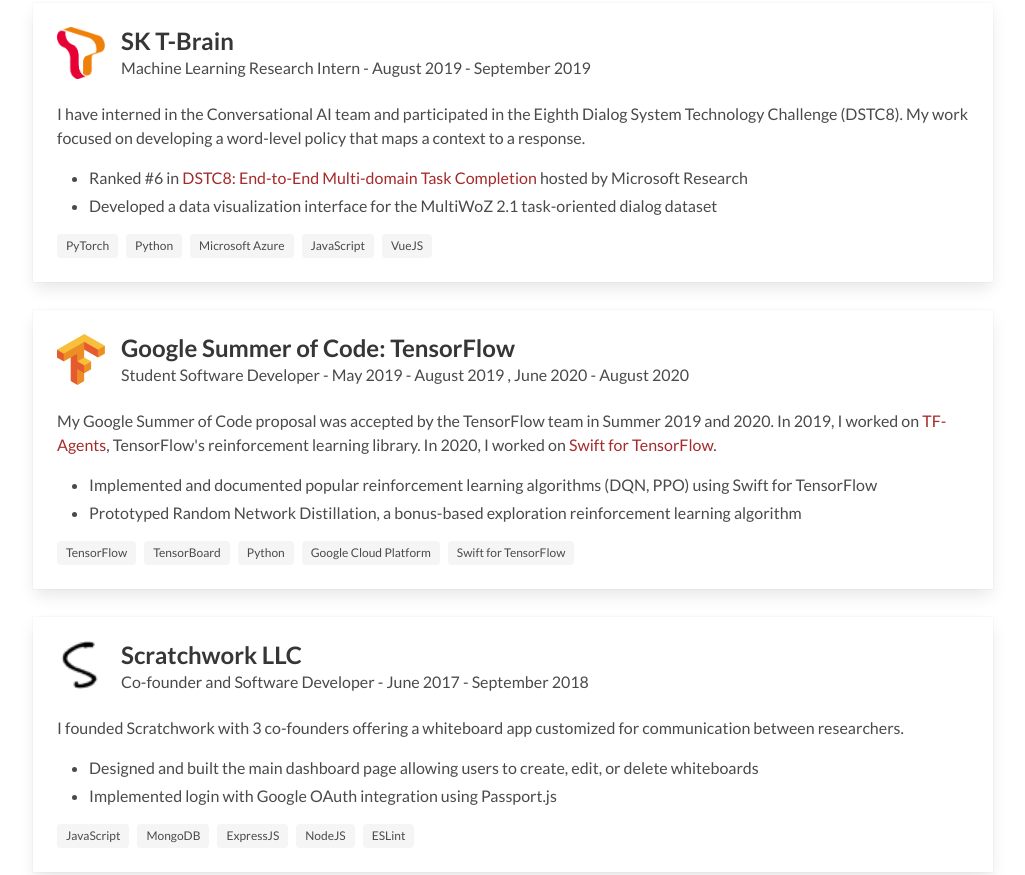
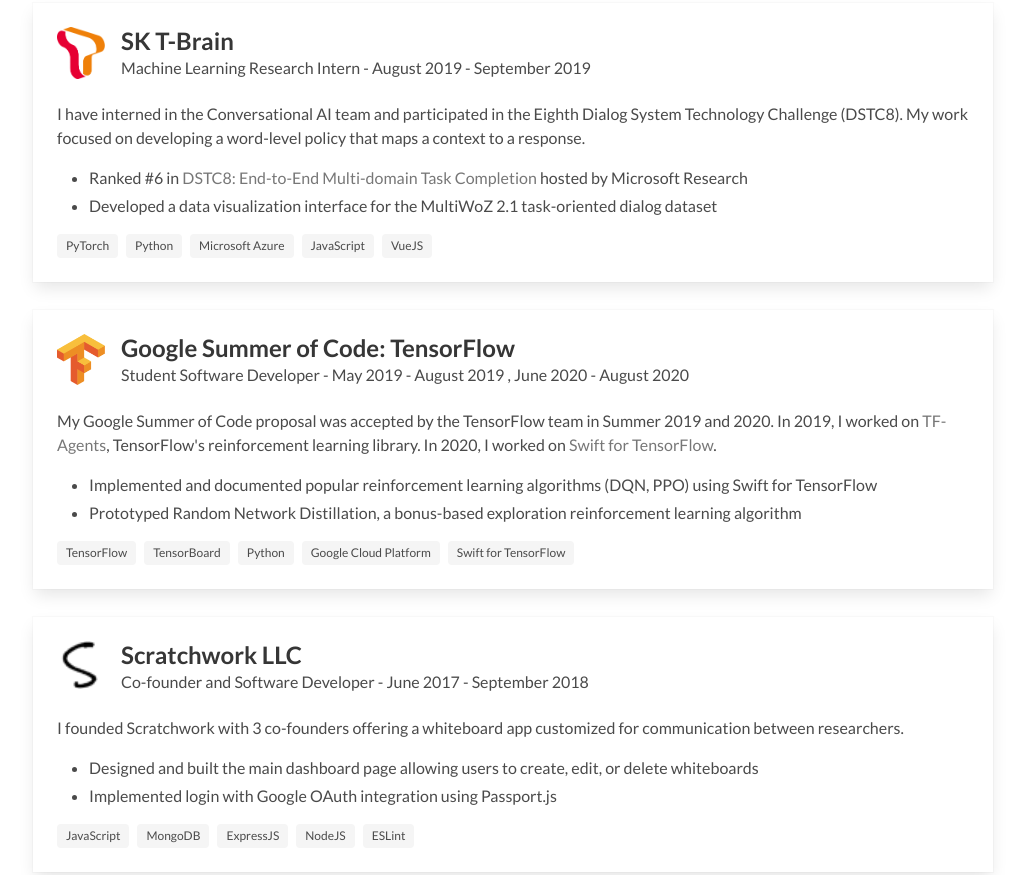
Before and after one commit to seungjaeryanlee/seungjaeryanlee.github.io, a plain HTML site: page index.html in a window 1280 px wide. Shown: the part 1894-2769 px from the top of the page, without its empty margins (127-1152 px from the left). Drawn offline with Linux system fonts and the light colour scheme.

Commit message:
Fix contact link color

```diff
--- a/index.html
+++ b/index.html
@@ -725,7 +725,7 @@
   <section class="section">
     <style>
       a {
-        color: brown;
+        color: #777;
         transition: 0.3s;
       }
     </style>
```
